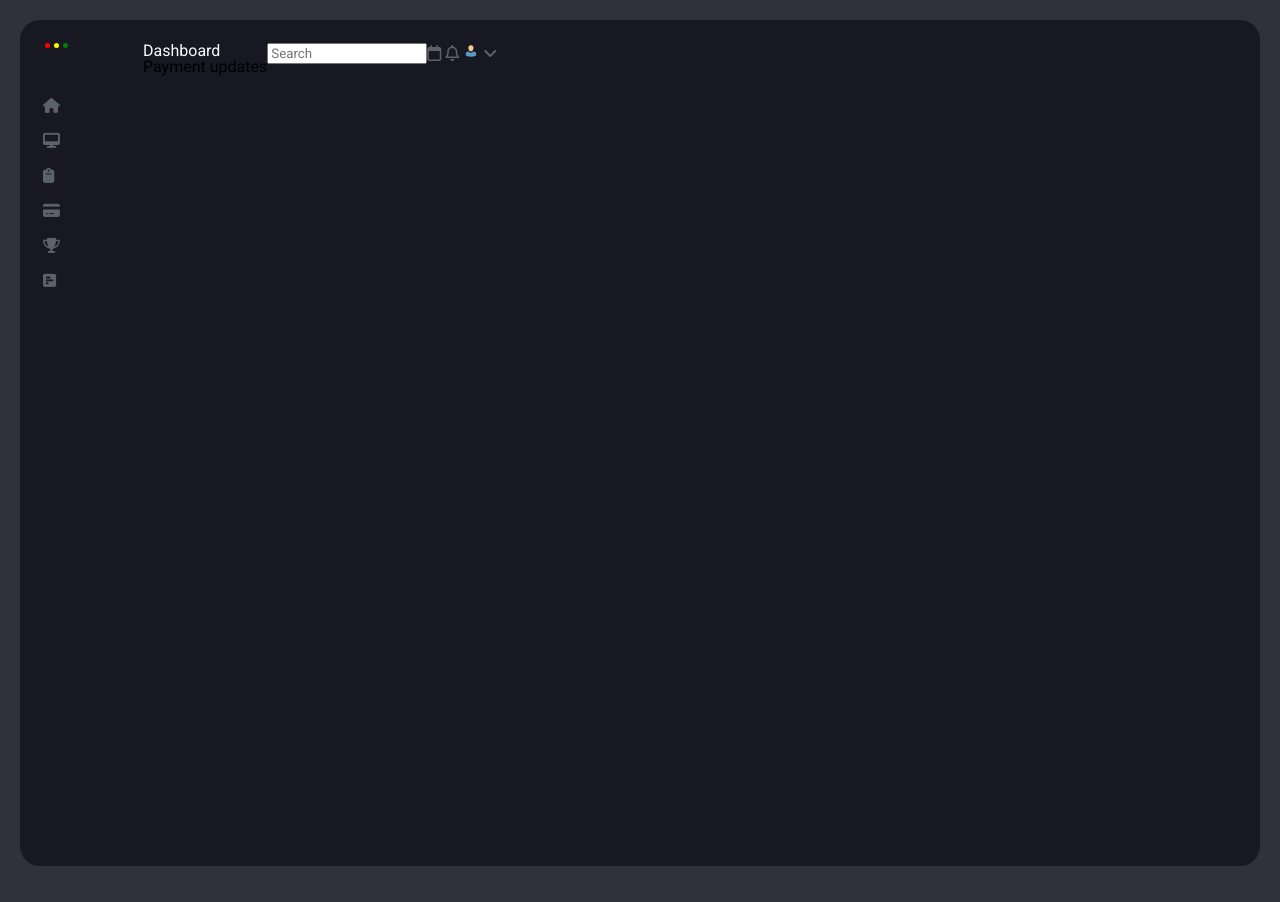
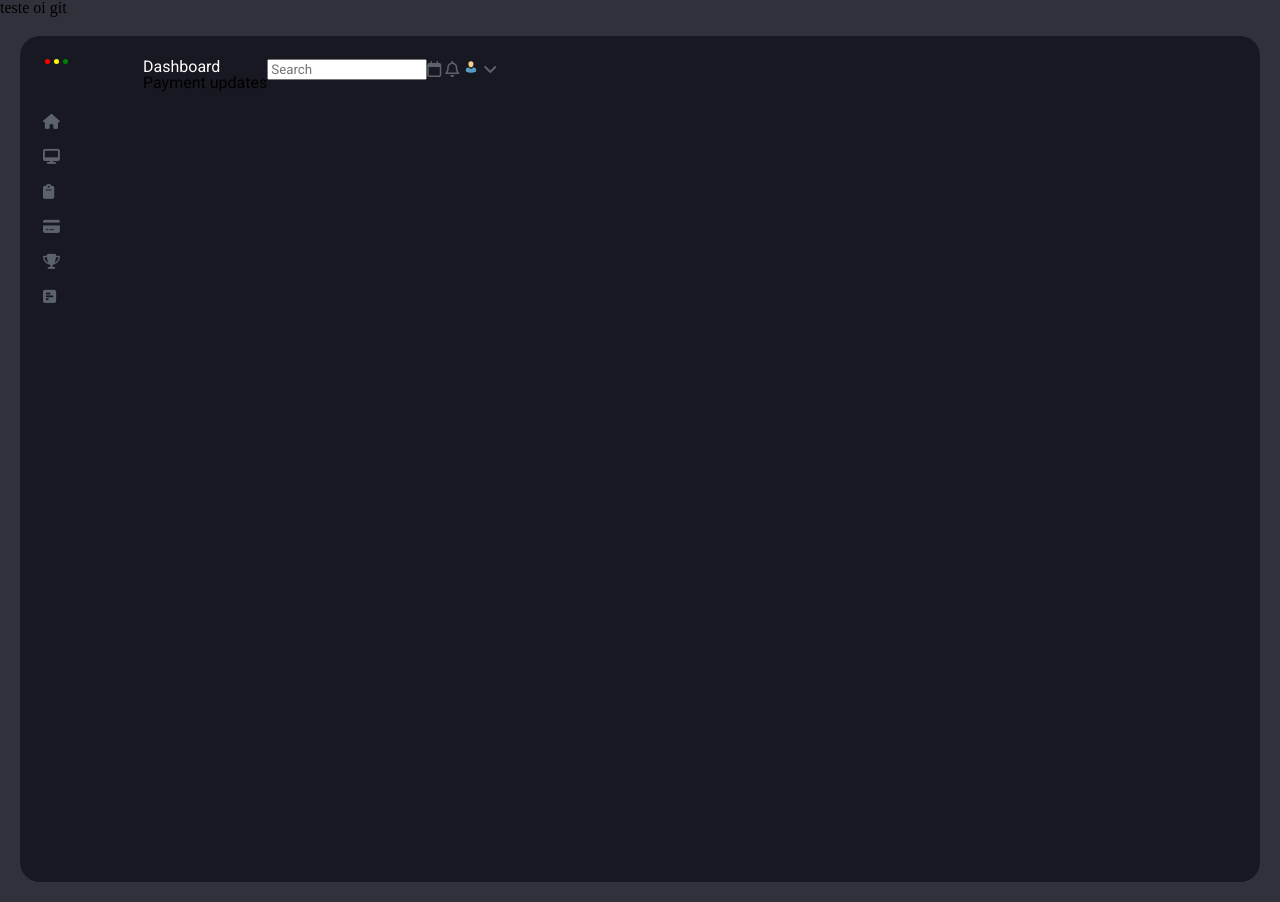
Before and after one commit to Gusbarth/DASHBOARD-FINANCAS, a plain HTML site: page index.html in a window 1280 px wide. Drawn offline with Linux system fonts and the light colour scheme.

Commit message:
testando de novo

```diff
--- a/index.html
+++ b/index.html
@@ -10,6 +10,9 @@
     <link href="https://fonts.googleapis.com/css2?family=Roboto:wght@100;300;400;500;700&display=swap" rel="stylesheet">
 </head>
 <body>
+
+    <h1>teste oi git</h1>
+
     <main>
         <nav>
             <div class="mini-btns">
```
